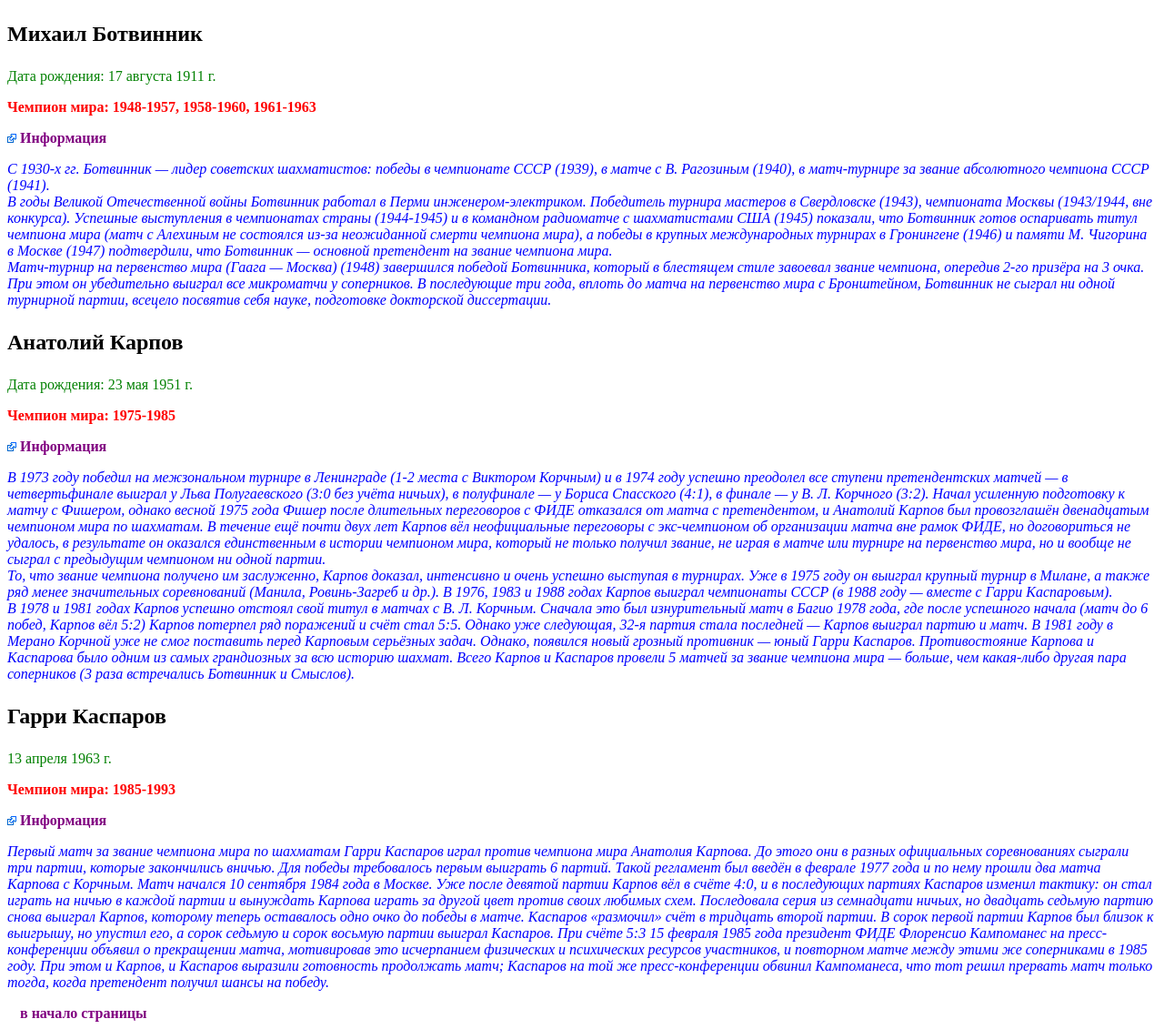
After one commit to daavetpal/Darya-Laptseva, a PHP site: page /HomeWorks/AdditionalTasks/href.html in a window 1280 px wide. The commit adds this page. Shown: the whole page at 91% size. Run offline with PHP 8.4, Linux system fonts and the light colour scheme.

Commit message:
make 7.2

```diff
--- /dev/null
+++ b/HomeWorks/AdditionalTasks/href.html
@@ -0,0 +1,101 @@
+<!DOCTYPE html>
+<html lang="en">
+<head>
+    <meta charset="UTF-8">
+    <meta http-equiv="X-UA-Compatible" content="IE=edge">
+    <meta name="viewport" content="width=device-width, initial-scale=1.0">
+    <link rel="stylesheet" href="print.css" media="print">
+    <title>href</title>
+    <style>
+        .person
+        {
+            font-weight: bold;
+            font-size: 24px;
+        }
+        .birth
+        {
+            color: green;
+        }
+        .years
+        {
+            font-weight: bold;
+            color: red;
+        }
+        .inf
+        {
+            font-style: italic;
+            color: blue;
+        }
+        a
+        {
+            padding-left: 14px;
+            text-decoration: none;
+            font-weight: bold;
+            color: purple;
+        }
+        .znachok
+        {
+            background: url('..//home 6/extref.png') no-repeat left;
+        }
+    </style>
+
+</head>
+<body>
+    <p id="top"></a>
+    <p class="person">Михаил Ботвинник</p>
+    <p class="birth">Дата рождения: 17 августа 1911 г.</p>
+    <p class="years">Чемпион мира: 1948-1957, 1958-1960, 1961-1963</p>
+    <div class="znachok">
+        <a href="https://chesspro.ru/statistic/botvinnik.shtml" target="_blank">Информация</a>
+    </div>
+    <p class="inf">С 1930-х гг. Ботвинник — лидер советских шахматистов: победы в чемпионате СССР (1939),
+        в матче с В. Рагозиным (1940), в матч-турнире за звание абсолютного чемпиона СССР (1941).<br>
+        В годы Великой Отечественной войны Ботвинник работал в Перми инженером-электриком.
+        Победитель турнира мастеров в Свердловске (1943), чемпионата Москвы (1943/1944, вне конкурса).
+        Успешные выступления в чемпионатах страны (1944-1945) и в командном радиоматче с шахматистами США (1945) показали,
+        что Ботвинник готов оспаривать титул чемпиона мира (матч с Алехиным не состоялся из-за неожиданной смерти чемпиона мира),
+        а победы в крупных международных турнирах в Гронингене (1946) и памяти М. Чигорина в Москве (1947) подтвердили,
+        что Ботвинник — основной претендент на звание чемпиона мира.<br>
+        Матч-турнир на первенство мира (Гаага — Москва) (1948) завершился победой Ботвинника,
+        который в блестящем стиле завоевал звание чемпиона, опередив 2-го призёра на 3 очка.
+        При этом он убедительно выиграл все микроматчи у соперников.
+        В последующие три года, вплоть до матча на первенство мира с Бронштейном,
+        Ботвинник не сыграл ни одной турнирной партии, всецело посвятив себя науке, подготовке докторской диссертации.</p>
+    <p class="person">Анатолий Карпов</p>
+    <p class="birth">Дата рождения: 23 мая 1951 г.</p>
+    <p class="years">Чемпион мира: 1975-1985</p>
+    <div class="znachok">
+        <a href="https://chesspro.ru/statistic/karpov.shtml" target="_blank">Информация</a>
+    </div>
+    <p class="inf">В 1973 году победил на межзональном турнире в Ленинграде (1-2 места с Виктором Корчным)
+        и в 1974 году успешно преодолел все ступени претендентских матчей — в четвертьфинале выиграл у Льва Полугаевского (3:0 без учёта ничьих),
+        в полуфинале — у Бориса Спасского (4:1), в финале — у В. Л. Корчного (3:2). Начал усиленную подготовку к матчу с Фишером,
+        однако весной 1975 года Фишер после длительных переговоров с ФИДЕ отказался от матча с претендентом, и Анатолий Карпов был провозглашён двенадцатым чемпионом мира по шахматам.
+        В течение ещё почти двух лет Карпов вёл неофициальные переговоры с экс-чемпионом об организации матча вне рамок ФИДЕ, но договориться не удалось,
+        в результате он оказался единственным в истории чемпионом мира, который не только получил звание, не играя в матче или турнире на первенство мира, но и вообще не сыграл с предыдущим чемпионом ни одной партии.<br>
+        То, что звание чемпиона получено им заслуженно, Карпов доказал, интенсивно и очень успешно выступая в турнирах.
+        Уже в 1975 году он выиграл крупный турнир в Милане, а также ряд менее значительных соревнований (Манила, Ровинь-Загреб и др.).
+        В 1976, 1983 и 1988 годах Карпов выиграл чемпионаты СССР (в 1988 году — вместе с Гарри Каспаровым).<br>
+        В 1978 и 1981 годах Карпов успешно отстоял свой титул в матчах с В. Л. Корчным.
+        Сначала это был изнурительный матч в Багио 1978 года, где после успешного начала (матч до 6 побед, Карпов вёл 5:2) Карпов потерпел ряд поражений и счёт стал 5:5.
+        Однако уже следующая, 32-я партия стала последней — Карпов выиграл партию и матч. В 1981 году в Мерано Корчной уже не смог поставить перед Карповым серьёзных задач.
+        Однако, появился новый грозный противник — юный Гарри Каспаров. Противостояние Карпова и Каспарова было одним из самых грандиозных за всю историю шахмат.
+        Всего Карпов и Каспаров провели 5 матчей за звание чемпиона мира — больше, чем какая-либо другая пара соперников (3 раза встречались Ботвинник и Смыслов).</p>
+    <p class="person">Гарри Каспаров</p>
+    <p class="birth">13 апреля 1963 г.</p>
+    <p class="years">Чемпион мира: 1985-1993</p>
+    <div class="znachok">
+        <a href="https://chesspro.ru/statistic/kasparov.shtml" target="_blank">Информация</a>
+    </div>
+    <p class="inf">Первый матч за звание чемпиона мира по шахматам Гарри Каспаров играл против чемпиона мира Анатолия Карпова.
+        До этого они в разных официальных соревнованиях сыграли три партии, которые закончились вничью. Для победы требовалось первым выиграть 6 партий.
+        Такой регламент был введён в феврале 1977 года и по нему прошли два матча Карпова с Корчным. Матч начался 10 сентября 1984 года в Москве.
+        Уже после девятой партии Карпов вёл в счёте 4:0, и в последующих партиях Каспаров изменил тактику: он стал играть на ничью в каждой партии и вынуждать Карпова играть за другой цвет против своих любимых схем.
+        Последовала серия из семнадцати ничьих, но двадцать седьмую партию снова выиграл Карпов, которому теперь оставалось одно очко до победы в матче.
+        Каспаров «размочил» счёт в тридцать второй партии. В сорок первой партии Карпов был близок к выигрышу, но упустил его, а сорок седьмую и сорок восьмую партии выиграл Каспаров.
+        При счёте 5:3 15 февраля 1985 года президент ФИДЕ Флоренсио Кампоманес на пресс-конференции объявил о прекращении матча, мотивировав это исчерпанием физических и психических ресурсов участников,
+        и повторном матче между этими же соперниками в 1985 году. При этом и Карпов, и Каспаров выразили готовность продолжать матч;
+        Каспаров на той же пресс-конференции обвинил Кампоманеса, что тот решил прервать матч только тогда, когда претендент получил шансы на победу.</p>
+    <a href="#top">в начало страницы</a>
+</body>
+</html>
--- /dev/null
+++ b/HomeWorks/AdditionalTasks/print.css
@@ -0,0 +1,13 @@
+@media print
+{
+    html, body{
+		height: 297mm;
+		width: 210mm;
+	}
+    .birth, .years, .inf
+    {
+        margin: 0;
+    }
+    a[href^="https"]::after{content: " на " attr(href) ""};
+	}
+    a[href^="#"]::before{content: " ссылка " };
--- a/HomeWorks/home 7/maket_adapt.html
+++ b/HomeWorks/home 7/maket_adapt.html
@@ -13,7 +13,7 @@
         <div class="header">ПРИВЕТ УЧАСТНИКАМ СОРЕВНОВАНИЙ!</div>
         <div>
             <div class="main">
-                <div class="menu">
+                <div class="menu"><p class="caption">Виды спорта:</p>
                     <ul>
                         <li><a href="https://ru.sport-wiki.org/vidy-sporta/konkobezhnyy-sport/" alt="конькобежный спорт" target="_blank">конькобежный спорт</a></li>
                         <li><a href="https://ru.sport-wiki.org/vidy-sporta/biatlon/" alt="биатлон" target="_blank">биатлон</a></li>
--- a/HomeWorks/home 7/media_600.css
+++ b/HomeWorks/home 7/media_600.css
@@ -43,4 +43,8 @@
     {
         font-size: small;
     }
+    .caption
+    {
+        display: none;
+    }
 }
--- a/HomeWorks/home 7/style.css
+++ b/HomeWorks/home 7/style.css
@@ -41,3 +41,8 @@
         {
             text-align: center;
         }
+        p.caption
+        {
+        font-weight: bold;
+        padding-left: 20px;
+        }
--- a/index.html
+++ b/index.html
@@ -63,5 +63,6 @@
     <a href="HomeWorks/home 6/star.html">stars</a><br>
     <h3>HTML/CSS 7</h3>
     <a href="HomeWorks/home 7/maket_adapt.html">adapt</a>
+    <a href="HomeWorks/AdditionalTasks/href.html">href</a>
 </body>
 </html>
```
